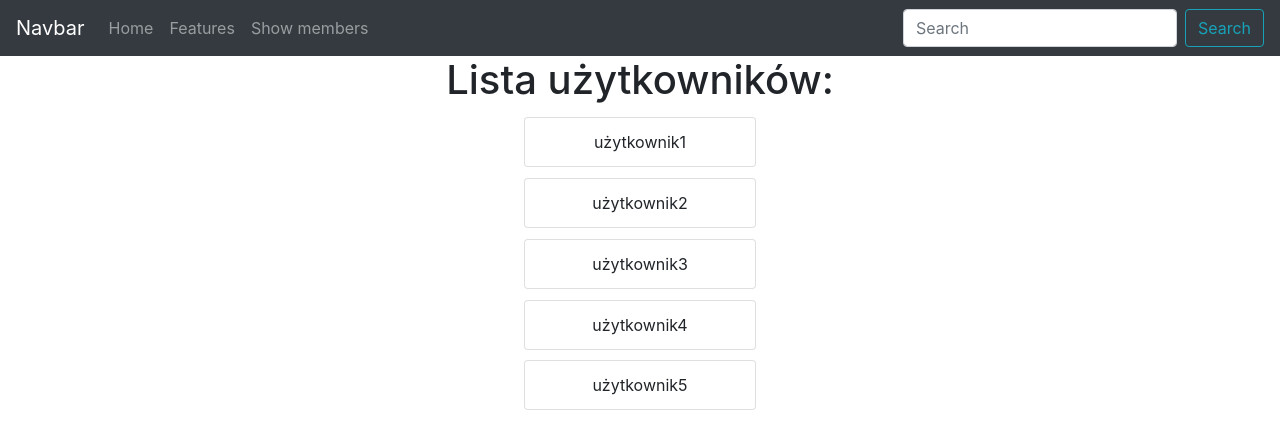
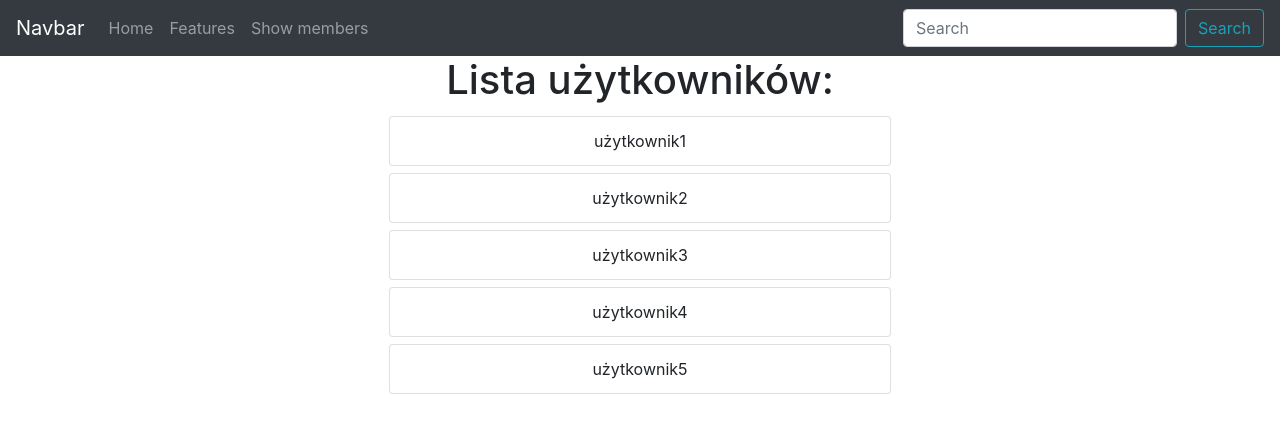
Before and after one commit to kubwosz/event-support-app-frontside, a React (Create React App) app in the folder event-support-app/: page /members in a window 1280 px wide. Shown: the top 448 px of the page. Built offline with nearby package versions, Linux system fonts and the light colour scheme.

Commit message:
changes in members list in layout

```diff
--- a/event-support-app/src/components/members_list/index.jsx
+++ b/event-support-app/src/components/members_list/index.jsx
@@ -2,6 +2,7 @@ import React from 'react';
 import { Container, Row, Col, ListGroupItem} from 'react-bootstrap';
 import _ from 'lodash';
 import { withRouter } from 'react-router-dom'
+import './style.css';
 
  class MembersList extends React.Component{
 
@@ -26,13 +27,11 @@ getAllMembers() {
 renderItem(member, index) {
  return (
           <Row key={index} onClick = {() => {this.props.history.push("/memberDetails/" + index)}}>
-              <Col></Col>
-              <Col style={{padding: "0.7%"}}>
+              <Col >
                   <ListGroupItem>
                       {member}
                       </ListGroupItem>
               </Col>
-              <Col></Col>
           </Row>
   )
 }
@@ -42,12 +41,11 @@ renderItem(member, index) {
     const members = _.map(this.state.members, (member, k) => {
         return this.renderItem(member, k);
     });
+
     return (
-      <div>
+    <div id="MembersList">
     <h1>Lista użytkowników:</h1>
-    <Container style={{width: "60%"}}>
      {members}
-    </Container>
     </div>
     );
 }
--- a/event-support-app/src/components/members_list/style.css
+++ b/event-support-app/src/components/members_list/style.css
@@ -0,0 +1,13 @@
+.list-group-item{
+    cursor: pointer;
+}
+
+.col{
+    padding: 0.7%;
+}
+
+#MembersList{
+    margin: auto;
+    width: 30rem;
+    /* border: 3px solid green; */
+}
```
